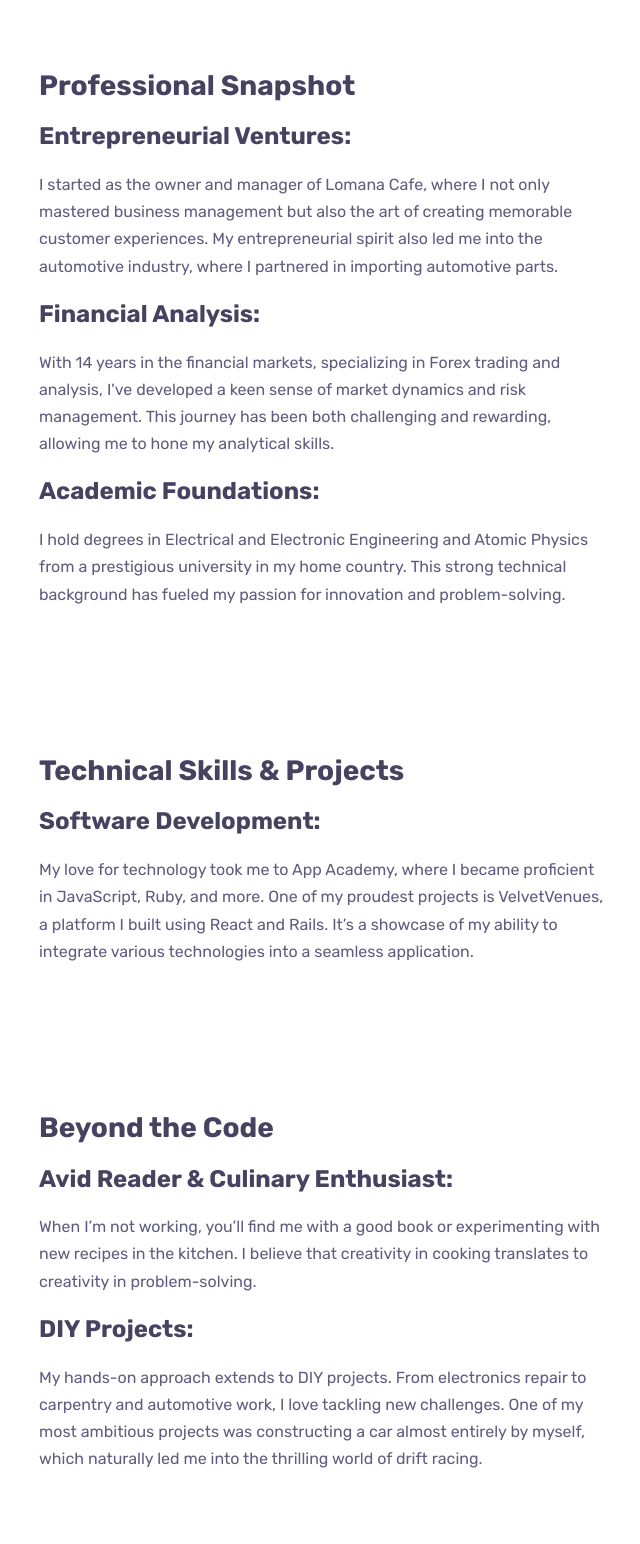
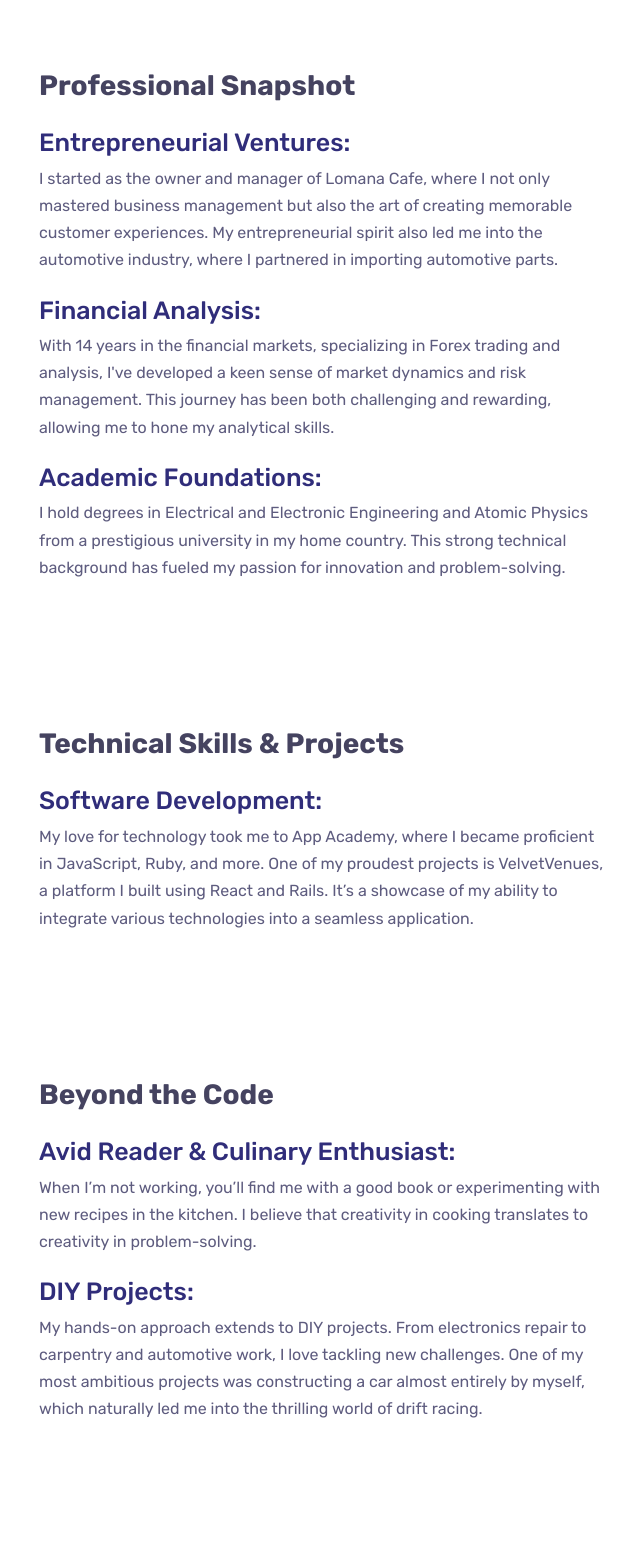
Before and after one commit to Farivar90/portfolio2, a plain HTML site: page index.html in a window 1280 px wide. Shown: the part 1520-3064 px from the top of the page, without its empty margins (576-1216 px from the left). Drawn offline with nearby package versions, Linux system fonts and the light colour scheme.

Commit message:
some cleaning 1.2

```diff
--- a/css/style.css
+++ b/css/style.css
@@ -189,6 +189,12 @@ img {
   position: relative;
 }
 
+h10 {
+  font-size: 25px;
+  font-weight: 450;
+  color: #302d7a;
+}
+
 /*=================================================================*/
 /*                      TYPOGRAPHY
 /*=================================================================*/
--- a/index.html
+++ b/index.html
@@ -402,25 +402,25 @@
 
 									<section>
 										<h2>Professional Snapshot</h2>
-										<h3>Entrepreneurial Ventures:</h3>
+										<h10>Entrepreneurial Ventures:</h10>
 										 <p> I started as the owner and manager of Lomana Cafe, where I not only mastered business management but also the art of creating memorable customer experiences. My entrepreneurial spirit also led me into the automotive industry, where I partnered in importing automotive parts.</p>
-										<h3>Financial Analysis:</h3>
+										<h10>Financial Analysis:</h10>
 										 <p>With 14 years in the financial markets, specializing in Forex trading and analysis, I've developed a keen sense of market dynamics and risk management. This journey has been both challenging and rewarding, allowing me to hone my analytical skills.</p>
-										<h3>Academic Foundations:</h3>
+										<h10>Academic Foundations:</h10>
 										 <p>I hold degrees in Electrical and Electronic Engineering and Atomic Physics from a prestigious university in my home country. This strong technical background has fueled my passion for innovation and problem-solving.</p>
 									</section>
 
 									<section>
 										<h2>Technical Skills & Projects</h2>
-										<h3>Software Development:</h3>
+										<h10>Software Development:</h10>
 										 <p> My love for technology took me to App Academy, where I became proficient in JavaScript, Ruby, and more. One of my proudest projects is VelvetVenues, a platform I built using React and Rails. It’s a showcase of my ability to integrate various technologies into a seamless application.</p>
 									</section>
 
 									<section>
 										<h2>Beyond the Code</h2>
-										<h3>Avid Reader & Culinary Enthusiast:</h3>
+										<h10>Avid Reader & Culinary Enthusiast:</h10>
 										 <p>When I’m not working, you’ll find me with a good book or experimenting with new recipes in the kitchen. I believe that creativity in cooking translates to creativity in problem-solving.</p>
-										<h3>DIY Projects:</h3>
+										<h10>DIY Projects:</h10>
 										 <p>My hands-on approach extends to DIY projects. From electronics repair to carpentry and automotive work, I love tackling new challenges. One of my most ambitious projects was constructing a car almost entirely by myself, which naturally led me into the thrilling world of drift racing.</p>
 									</section>
 
```
